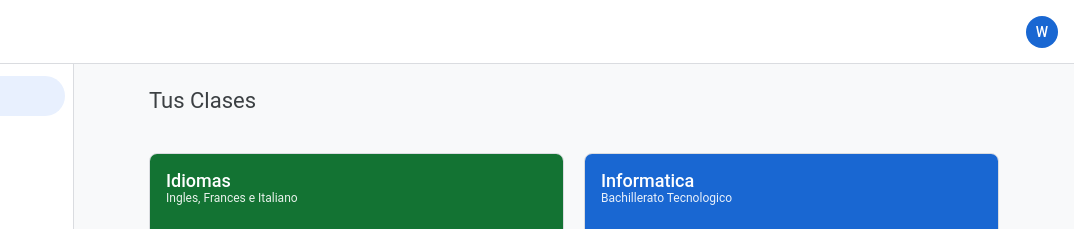
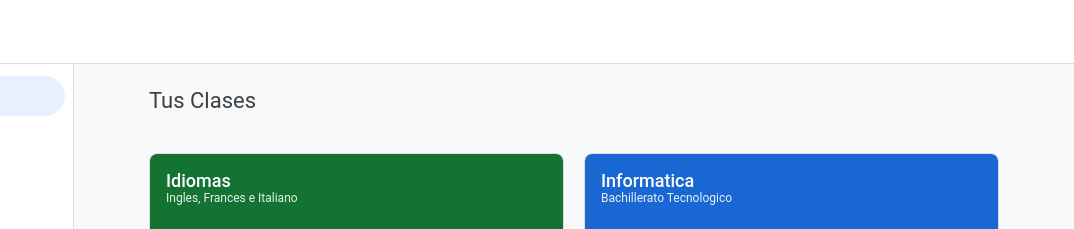
Before and after one commit to TecnoGuias/TecnoGuias, a plain HTML site: page index.html in a window 1280 px wide. Shown: the top 229 px of the page, 206-1280 px from the left. Drawn offline with Linux system fonts and the light colour scheme.

Commit message:
Update index.html

```diff
--- a/index.html
+++ b/index.html
@@ -97,7 +97,7 @@
             </div>
             <span class="logo-title" onclick="irInicio()">Tecno Guías</span>
         </div>
-        <div style="width: 32px; height: 32px; border-radius: 50%; background: #1967d2; color: white; display: flex; align-items: center; justify-content: center; font-weight: 500; font-size: 14px;">W</div>
+        <!-- <div style="width: 32px; height: 32px; border-radius: 50%; background: #1967d2; color: white; display: flex; align-items: center; justify-content: center; font-weight: 500; font-size: 14px;">W</div> -->
     </header>
 
     <div class="main-container">
```
